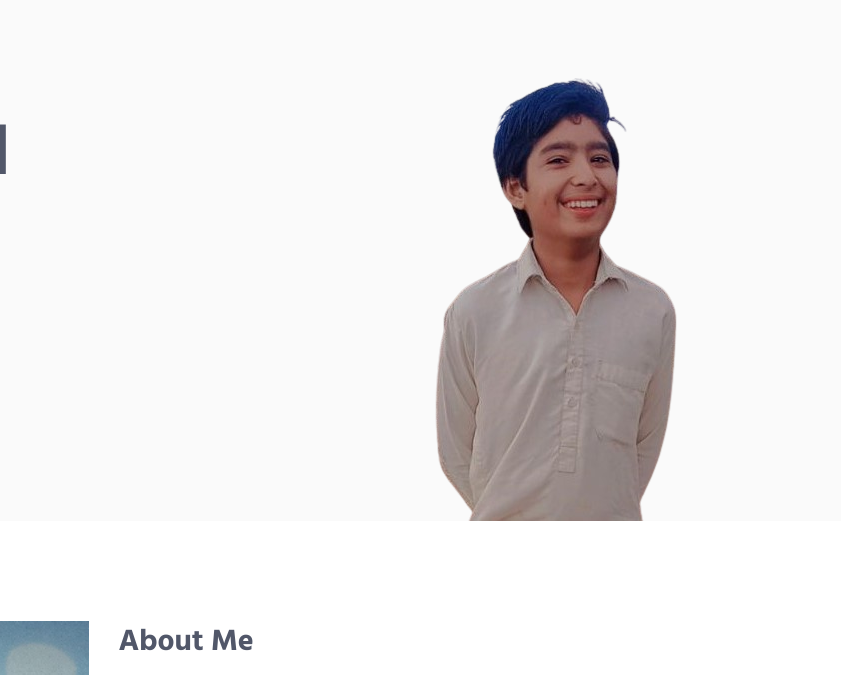
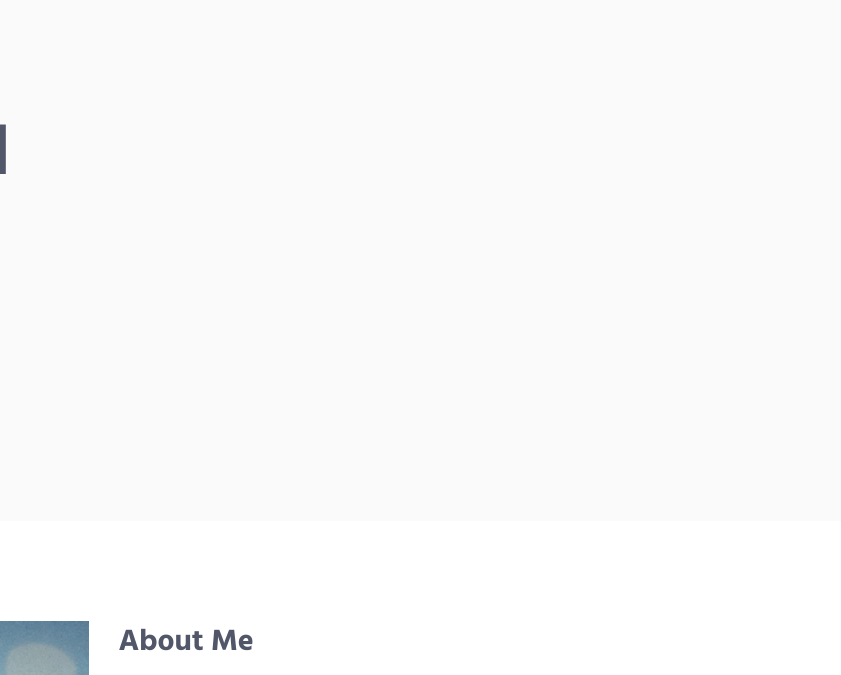
Before and after one commit to Muzammil455/New-Website, a plain HTML site: page index.html in a window 1280 px wide. Shown: the part 99-774 px from the top of the page, 439-1280 px from the left. Drawn offline with Linux system fonts and the light colour scheme.

Commit message:
Update index.html

```diff
--- a/index.html
+++ b/index.html
@@ -101,7 +101,7 @@
                     </div>
                     <div class="col-sm-6">
                         <div class="promo-block-img-wrap">
-                            <img class="promo-block-img img-responsive" src="img/mockup/avatar-01.png" align="Avatar">
+
                         </div>
                     </div>
                 </div>
```
